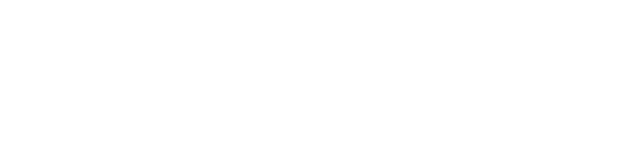
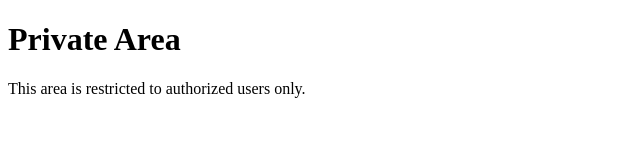
Before and after one commit to shakilsarkar12/private, a plain HTML site: page index.html in a window 1280 px wide. Shown: the whole page, without its empty margins (0-640 px from the left). Drawn offline with Linux system fonts and the light colour scheme.

Commit message:
Add header section with title and restriction notice to index.html

```diff
--- a/index.html
+++ b/index.html
@@ -6,6 +6,9 @@
     <title>private</title>
 </head>
 <body>
-
+    <header>
+        <h1>Private Area</h1>
+        <p>This area is restricted to authorized users only.</p>
+    </header>
 </body>
 </html>
```
